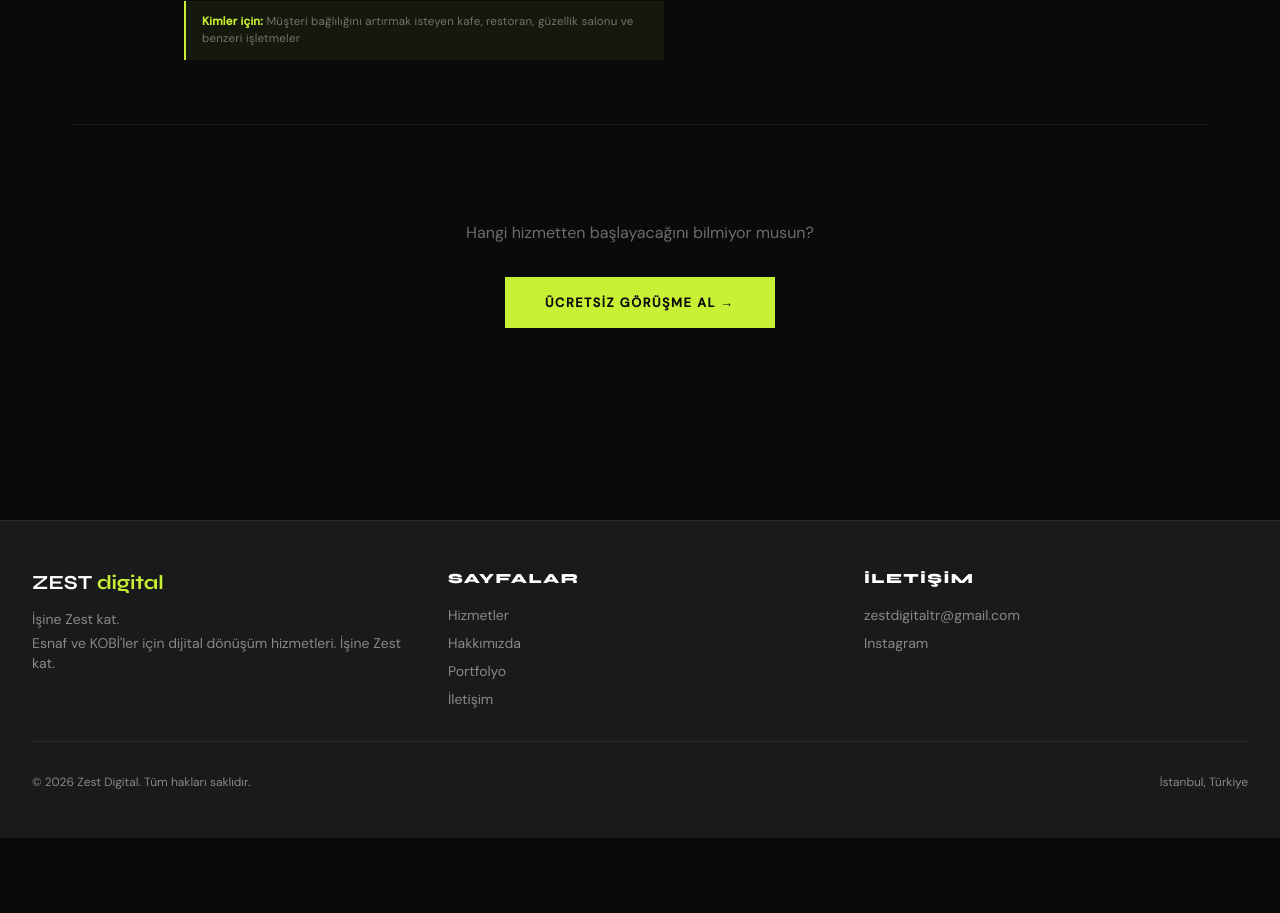
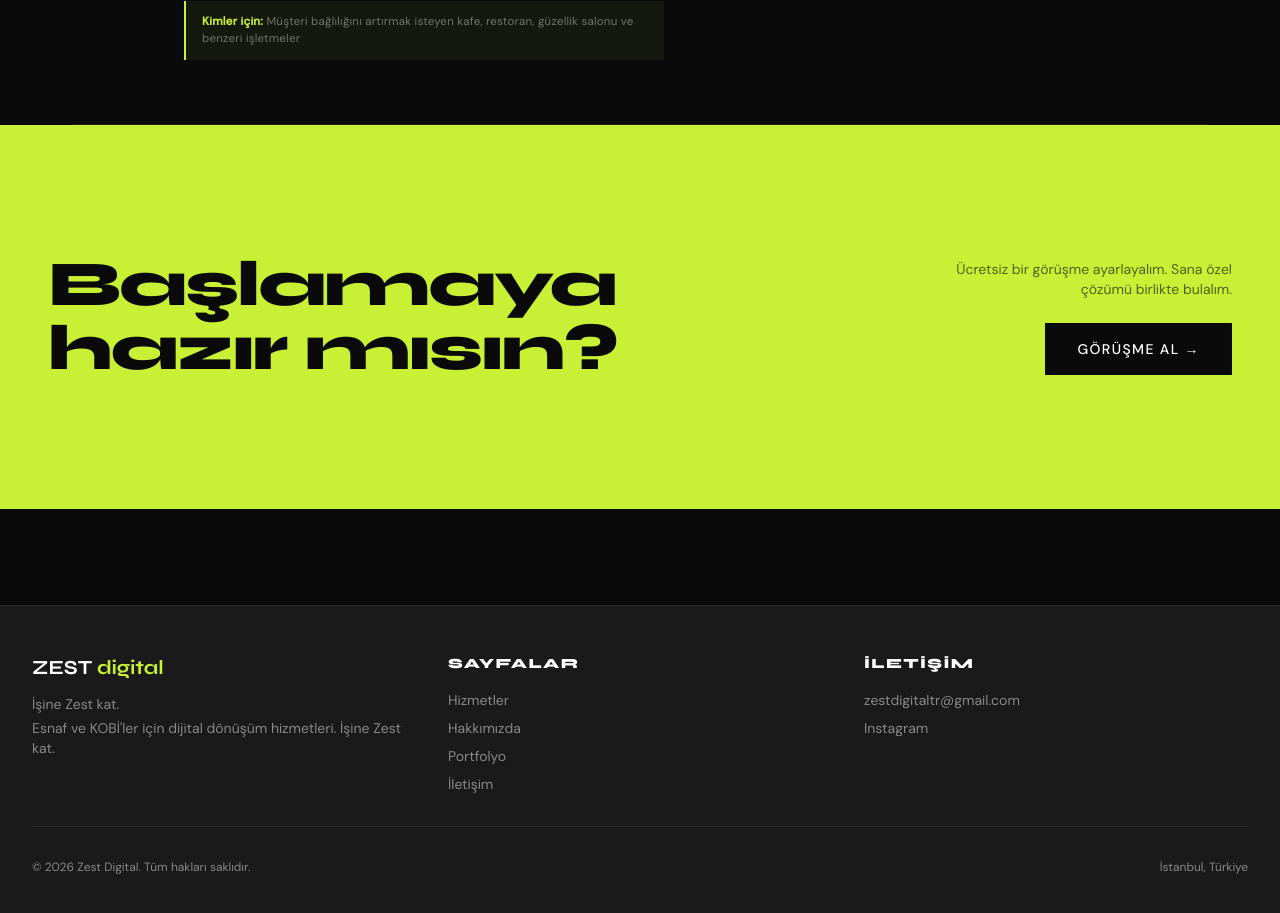
Before and after one commit to sefaeksi/zestdigital-web, a Next.js app: page /hizmetler in a window 1280 px wide. Shown: the part 3520-4433 px from the top of the page. Before the commit the page ends 4358 px from the top, so only its background shows below. Built offline with nearby package versions, Linux system fonts and the light colour scheme.

Commit message:
Hizmetler CTA: ana sayfadaki lime CTABand ile degistirildi

```diff
--- a/src/app/hizmetler/page.tsx
+++ b/src/app/hizmetler/page.tsx
@@ -1,4 +1,5 @@
 import Link from "next/link";
+import CTABand from "@/components/sections/CTABand";
 
 const HIZMETLER = [
   {
@@ -204,18 +205,7 @@ export default function HizmetlerPage() {
         ))}
       </div>
 
-      {/* CTA */}
-      <div style={{ textAlign: "center", padding: "6rem 2rem" }}>
-        <p style={{ fontFamily: "var(--font-dm-sans), sans-serif", fontSize: "1rem", color: "rgba(255,255,255,0.4)", marginBottom: "2rem" }}>
-          Hangi hizmetten başlayacağını bilmiyor musun?
-        </p>
-        <Link
-          href="/iletisim"
-          style={{ fontFamily: "var(--font-dm-sans), sans-serif", fontSize: "0.8rem", fontWeight: 600, letterSpacing: "0.12em", textTransform: "uppercase", padding: "1rem 2.5rem", background: "#C8F135", color: "#0A0A0A", textDecoration: "none", display: "inline-block" }}
-        >
-          Ücretsiz Görüşme Al →
-        </Link>
-      </div>
+      <CTABand />
     </div>
   );
 }
```
